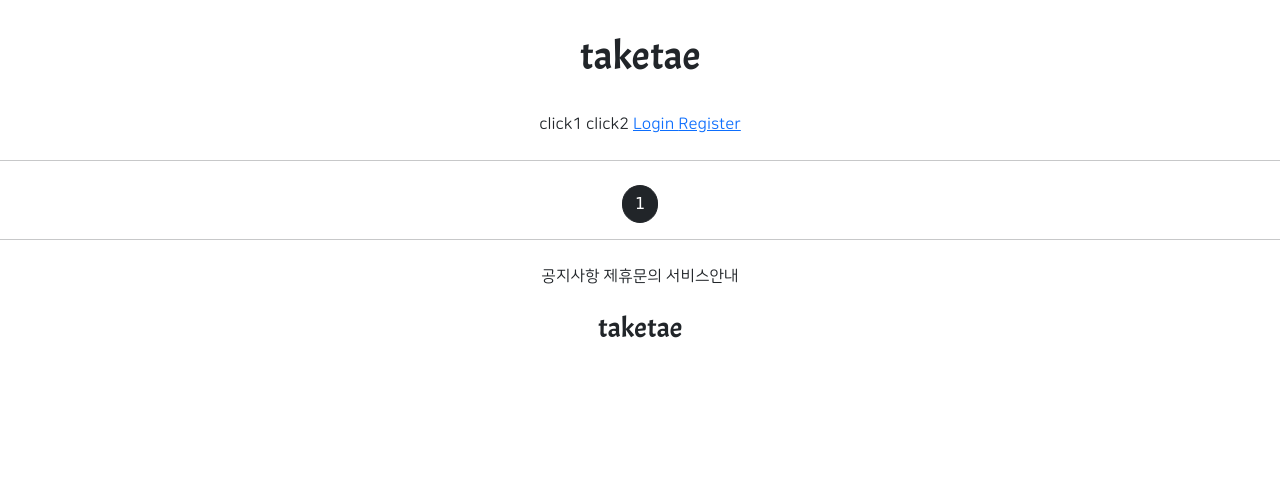
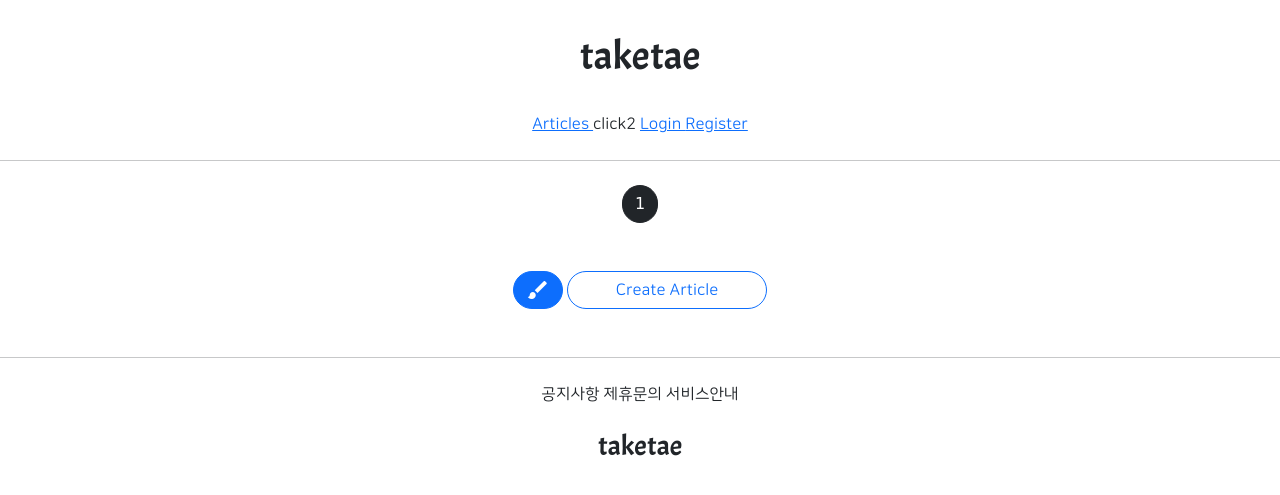
Before and after one commit to hale-in/web-app2, a Django app: page /articles/list/ in a window 1280 px wide. Shown: the top 495 px of the page. Run offline with Django 3.2, Linux system fonts and the light colour scheme; data that the repository does not hold is empty; parts of the project's set-up code (start-up, migrations or seed data) failed here and were passed over; some libraries are stand-ins or nearby versions.

Commit message:
8/6 3ban class commit 4

```diff
--- a/articleapp/templates/articleapp/list.html
+++ b/articleapp/templates/articleapp/list.html
@@ -39,5 +39,16 @@
     <script src="{% static 'js/magicgrid.js' %}"></script>
 
     {% include 'snippets/pagination.html' %}
+    <div class="text-center my-5">
+        <a href="{% url 'articleapp:create' %}"
+            class="btn btn-primary rounded-pill material-icons">
+            brush
+        </a>
+        <a href="{% url 'articleapp:create' %}"
+            class="btn btn-outline-primary rounded-pill px-5">
+            Create Article
+        </a>
+
+    </div>
 
 {% endblock %}
--- a/templates/header.html
+++ b/templates/header.html
@@ -5,7 +5,11 @@
         </h1>
     </div>
     <div class="style_header_button">
-        <span>click1</span>
+        <span>
+            <a href="{% url 'articleapp:list' %}">
+                Articles
+            </a>
+        </span>
         <span>click2</span>
         {% if not user.is_authenticated %}
         <span>
```
